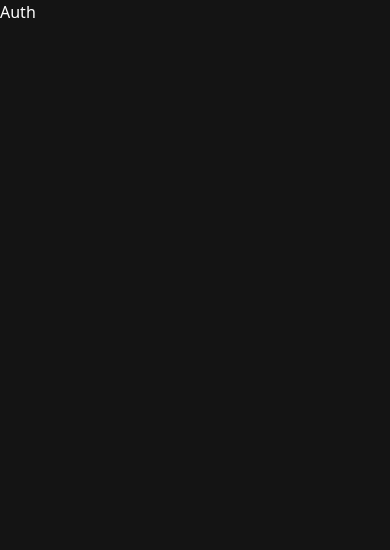
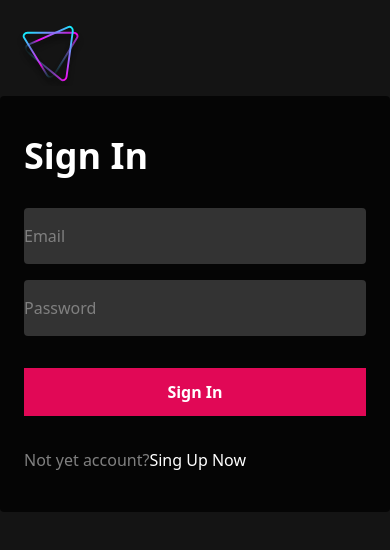
Before and after one commit to jamshidjanibekov/movies-app, a Next.js app: page /auth in a window 390 px wide. Shown: the top 550 px of the page. Built offline with nearby package versions, Linux system fonts and the light colour scheme.

Commit message:
Formik validation

```diff
--- a/next.config.js
+++ b/next.config.js
@@ -3,7 +3,7 @@
 const nextConfig = {
   reactStrictMode: true,
   images: {
-    domains: ['image.tmdb.org'],
+    domains: ['image.tmdb.org', 'rb.gy'],
   },
 };
 module.exports = nextConfig;
--- a/package.json
+++ b/package.json
@@ -13,8 +13,8 @@
     "@emotion/styled": "^11.10.5",
     "@mui/material": "^5.11.8",
     "@next/font": "13.1.6",
-    "firebase": "^9.17.1",
-    "formik": "^2.2.9",
+    "firebase": "^9.23.0",
+    "formik": "^2.4.2",
     "js-cookie": "^3.0.1",
     "moment": "^2.29.4",
     "next": "13.1.6",
@@ -28,7 +28,7 @@
     "stripe": "^11.10.0",
     "tailwind-scrollbar-hide": "^1.1.7",
     "typescript": "4.9.5",
-    "yup": "^1.0.0",
+    "yup": "^1.2.0",
     "zustand": "^4.3.3"
   },
   "devDependencies": {
--- a/src/components/index.ts
+++ b/src/components/index.ts
@@ -1,3 +1,4 @@
 export {default as Header} from './header/header'
 export {default as Row} from './row/row'
 export {default as Hero } from "./hero/hero"
+export {default as TextField} from './text-field/text-field'
--- /dev/null
+++ b/src/components/text-field/text-field.props.ts
@@ -0,0 +1,3 @@
+import {DetailedHTMLProps, HTMLAttributes, InputHTMLAttributes} from "react";
+
+export  interface  TextFieldProps extends  DetailedHTMLProps<InputHTMLAttributes<HTMLInputElement>, HTMLInputElement>{}
--- /dev/null
+++ b/src/components/text-field/text-field.tsx
@@ -0,0 +1,18 @@
+import {TextFieldProps} from "./text-field.props";
+import {FieldHookConfig, useField, ErrorMessage} from 'formik'
+import React from "react";
+
+const  TextField = ({...props}:TextFieldProps & FieldHookConfig<string>) =>{
+    const [field, meta] = useField(props);
+
+    return (
+        <div className='inline-block w-full'>
+            <label className={`inline-block w-full ${meta.touched && meta.error && 'border-red-500 border-2'}`}>
+                <input  className='input' {...props} {...field}/>
+            </label>
+            <p className='text-red-500'></p>
+            <ErrorMessage name={field.name}/>
+        </div>
+    )
+}
+export default TextField
--- /dev/null
+++ b/src/firebase/index.ts
@@ -0,0 +1,18 @@
+import { initializeApp, getApp, getApps } from "firebase/app";
+import {getFirestore} from 'firebase/firestore'
+import {getAuth} from 'firebase/auth'
+const firebaseConfig = {
+    apiKey: "AIzaSyD7fxEdloaE08hxGryRV6I6yiyI-xYrhFQ",
+    authDomain: "jamshid-movie-app.firebaseapp.com",
+    projectId: "jamshid-movie-app",
+    storageBucket: "jamshid-movie-app.appspot.com",
+    messagingSenderId: "1020167401941",
+    appId: "1:1020167401941:web:fff7581c99306549838d5c"
+};
+
+const app = !getApps().length ? initializeApp(firebaseConfig) : getApp();
+const db = getFirestore();
+const auth = getAuth();
+
+export default app;
+export {db,auth};
--- a/src/pages/auth.tsx
+++ b/src/pages/auth.tsx
@@ -1,16 +1,71 @@
 import Head from "next/head";
+import Image from "next/image";
+import {useState} from "react";
+import {TextField} from "../components";
+import {Formik, Form} from 'formik';
+import * as Yup from  'yup'
+import {email} from "@firebase/auth/dist/test/helpers/integration/helpers";
+import {string} from "yup";
 const Auth = () => {
-  return (
-    <>
+    const [auth, setAuth] = useState<'singup' | 'signin'>('signin')
+    const toggleAuth = (state: 'signup' | 'signin') =>{
+        // @ts-ignore
+        setAuth(state);
+    }
+    const onSubmit = (formData:{email:string,password:string}) =>{
+        console.log(formData)
+    }
+    const vaidation = Yup.object({
+        email:Yup.string().email('Enter valid email').required('Email is required'),
+        password:Yup.string().min(4, '4 minimum chracted').required('Password is requried'),
+    })
+
+    return (
+    <div className='relative flex h-screen w-screen flex-col md:items-center md:justify-center bg:black md:bg-transparent'>
       <Head>
         <title>Auth</title>
         <meta name='description' content='For watching movies you should sign to app'/>
         <meta name='viewport' content='width=device-width, initial-scale=1' />
         <link rel="icon" href="/favicon.ico" />
       </Head>
-      <div>Auth</div>
-    </>
-  )
-}
+
+        <Image src={'https://rb.gy/mq245'} alt={'bg'} fill className='object-cover -z-10 !hidden sm:!inline obacity-60'/>
+        <Image src={'/logo.svg'} alt={'logo'} width={70} height={70} className={"absolute left-4 top-4 cursor-pointer object-contain"}/>
+
+            <Formik initialValues={{email: '', password: ''}} onSubmit={onSubmit} validationSchema={vaidation}>
+                <Form className='relative mt-24 space-y-8 rounded bg-black/75 py-10 px-6 md:mt-0 md:max-w-md md:px-10'>
+                    <h1 className='text-4xl font-semibold'>{auth === 'singup'? 'Sign up':'Sign In'}</h1>
+                    <div className='space-y-4'>
+                        <TextField name='email' placeholder='Email' type={'text'}/>
+                        <TextField name='password' placeholder='Password' type={'password'}/>
+                    </div>
+                    {auth ==="signin" ?(
+                        <button type='submit' className='w-full bg-[#e10856] mt-4 py-3 font-semibold'>Sign In</button>
+                    ):(
+                        <button type='submit' className='w-full bg-[#e10856] mt-4 py-3 font-semibold'>Sign Up</button>
+                    )}
+                    {auth === 'signin' ? (
+                        <div className='text-[gray]'>
+                            Not yet account?{''}
+                            <button type='button' className='text-white hover:underline' onClick={() => toggleAuth('signup')}>
+                                Sing Up Now
+                            </button>
+                        </div>
+                    ):(
+                        <div className='text-[gray]'>
+                            Already have account{''}
+                            <button type='button'  className='text-white hover:underline' onClick={() => toggleAuth('signin')}>
+                                Sign In
+                            </button>
+                        </div>
+                    )}
+                </Form>
+            </Formik>
+
+
+
+        </div>
+  );
+};
 
 export default Auth;
--- a/src/pages/index.tsx
+++ b/src/pages/index.tsx
@@ -5,7 +5,7 @@ import { IMovie } from 'src/interfaces/app.interface'
 import { API_REQUEST } from 'src/services/api.service'
 
 
-export default function Home({trending, topRated, tvTopRated, popular,documentary,family,history,comedy}:HomeProps):JSX.Element {
+export default function Home({trending, topRated, tvTopRated, popular, documentary, family, history, comedy}:HomeProps):JSX.Element {
 
   return (
     <div className='relative min-h-screen'>
@@ -24,8 +24,8 @@ export default function Home({trending, topRated, tvTopRated, popular,documentar
             <Row title='Popular' movies={popular} isBig={false}/>
             <Row title='Documentary' movies={documentary.reverse()} isBig={false}/>
             <Row title='History' movies={history} isBig={false}/>
-            <Row title='Family' movies={family} isBig={false}/>
-            <Row title='Comedy' movies={comedy.reverse()} isBig={false}/>
+            <Row title='Family' movies={family.reverse()} isBig={false}/>
+            <Row title='Comedy' movies={comedy} isBig={false}/>
         </section>
       </main>
     </div>
@@ -52,7 +52,7 @@ export const getServerSideProps:GetServerSideProps<HomeProps> = async()=>{
       popular:popular.results,
       documentary:documentary.results,
       comedy:comedy.results,
-      family:comedy.results,
+      family:family.results,
       history:history.results,
     },
   };
--- a/src/styles/globals.css
+++ b/src/styles/globals.css
@@ -16,4 +16,7 @@
   .navLink{
     @apply cursor-pointer text-sm font-light text-[#fff] hover:text-[#b3b3b3];
   }
+  .input{
+    @apply w-full rounded bg-[#333] py-4 placeholder-[gray] outline-none focus:bg-[#454545]
+  }
 }
```
Also changed, not shown: 1 other file (tests, documents, lock files or other folders).
